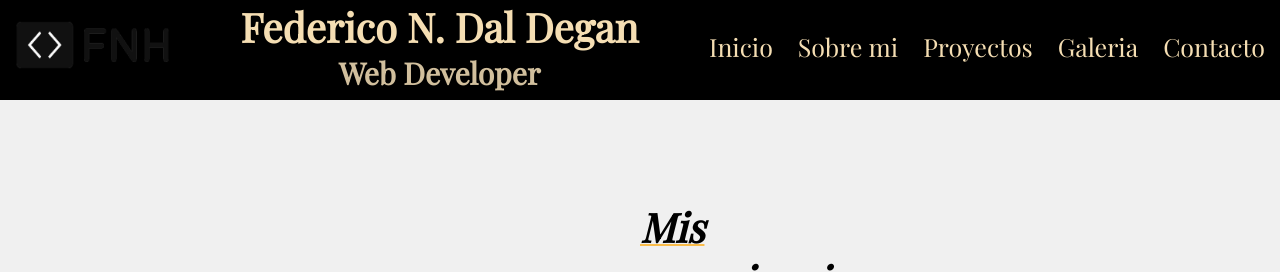
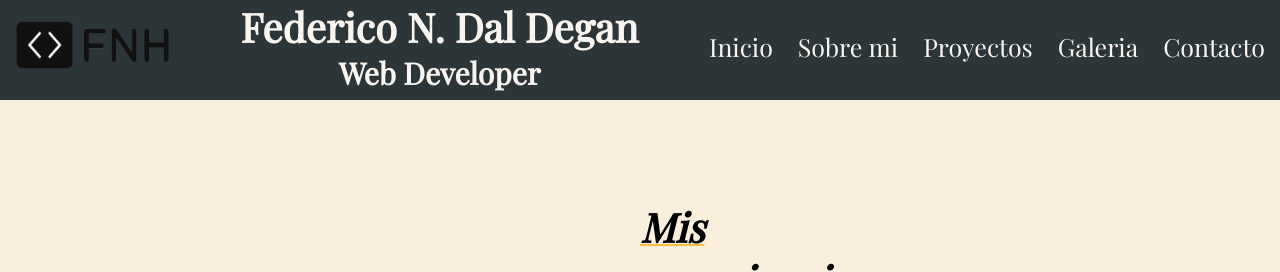
Before and after one commit to FedeDalDegan/portfolio-39385, a website: page index.html in a window 1280 px wide. Shown: the top 272 px of the page. Drawn offline with nearby package versions, Linux system fonts and the light colour scheme.

Commit message:
Creacion de paginas, diseño de footer y añadido de variables.

```diff
--- a/scss/style.scss
+++ b/scss/style.scss
@@ -22,13 +22,13 @@ header{
         div{
             h2{
                 font-size: 40px;
-                color: wheat;
+                color: $font-color-primary;
                 display: flex;
                 justify-content: center;
             }
             h3{
                 font-size: 30px;
-                color: rgb(209, 191, 157);
+                color: $font-color-primary;
                 display: flex;
                 justify-content: center;
             }
@@ -47,7 +47,7 @@ header{
                     a{
                         font-size: 25px;
                         text-decoration: none;
-                        color: wheat;
+                        color: $font-color-primary;
                     }
                     a:hover{
                         transition-duration: 0.4s;
@@ -81,7 +81,7 @@ main{
             h2{
                 font-size: 40px;
                 font-style: oblique;
-                text-decoration: underline 2px  rgba(255, 166, 0, 0.692);
+                text-decoration: underline 2px rgba(255, 166, 0, 0.692);
             }
 
             h4{
@@ -166,3 +166,8 @@ footer .footer__img{
     display: flex;
     gap: 1em;
 }
+
+.footer__img img:hover{
+    transition-duration: 0.4s;
+    transform: scale(1.3);
+}
--- a/scss/utilities/_variables.scss
+++ b/scss/utilities/_variables.scss
@@ -1,4 +1,13 @@
-$background-principal: #000000;
-$background-secondary: #F0F0F0;
-$background-terciario: #F4EEE0;
+/* Background colors */
+
+$background-principal: #2C3639; /* HEADER COLOR */
+$background-secondary: #FAEFDD; /* MAIN COLOR */
+$background-terciario: #F2EFEA; /* FOOTER COLOR */
 $background-cuartario: #9BA4B5;
+
+/* Fonts colors */
+
+$font-color-primary: #F8F5F1;
+$font-color-secondary: black;
+$font-color-terciario: black;
+$font-color-cuartario: black;
```
Also changed, not shown: css/style.css, pages/contacto.html (added), pages/proyectos.html (added), pages/sobremi.html (added).
